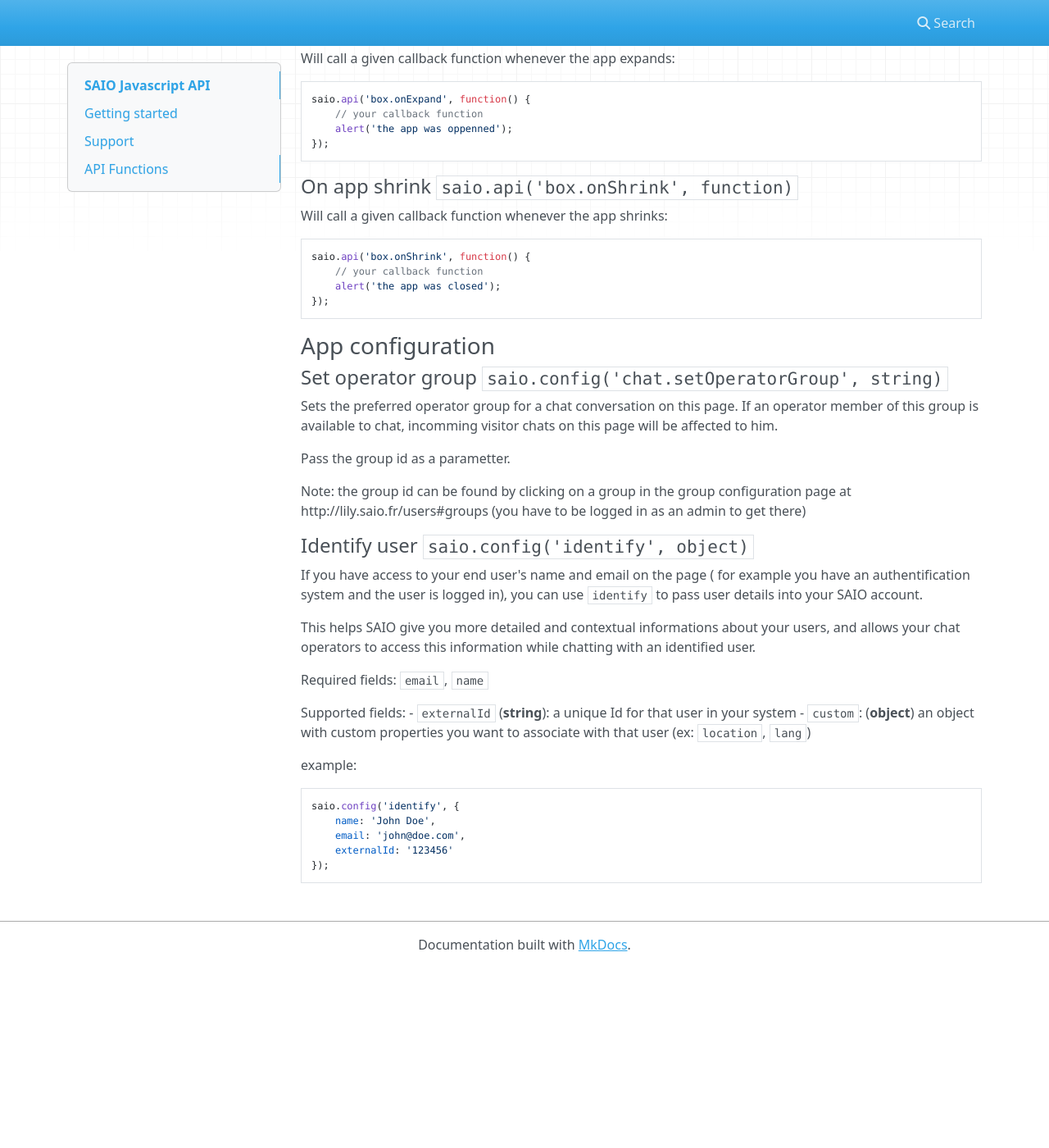
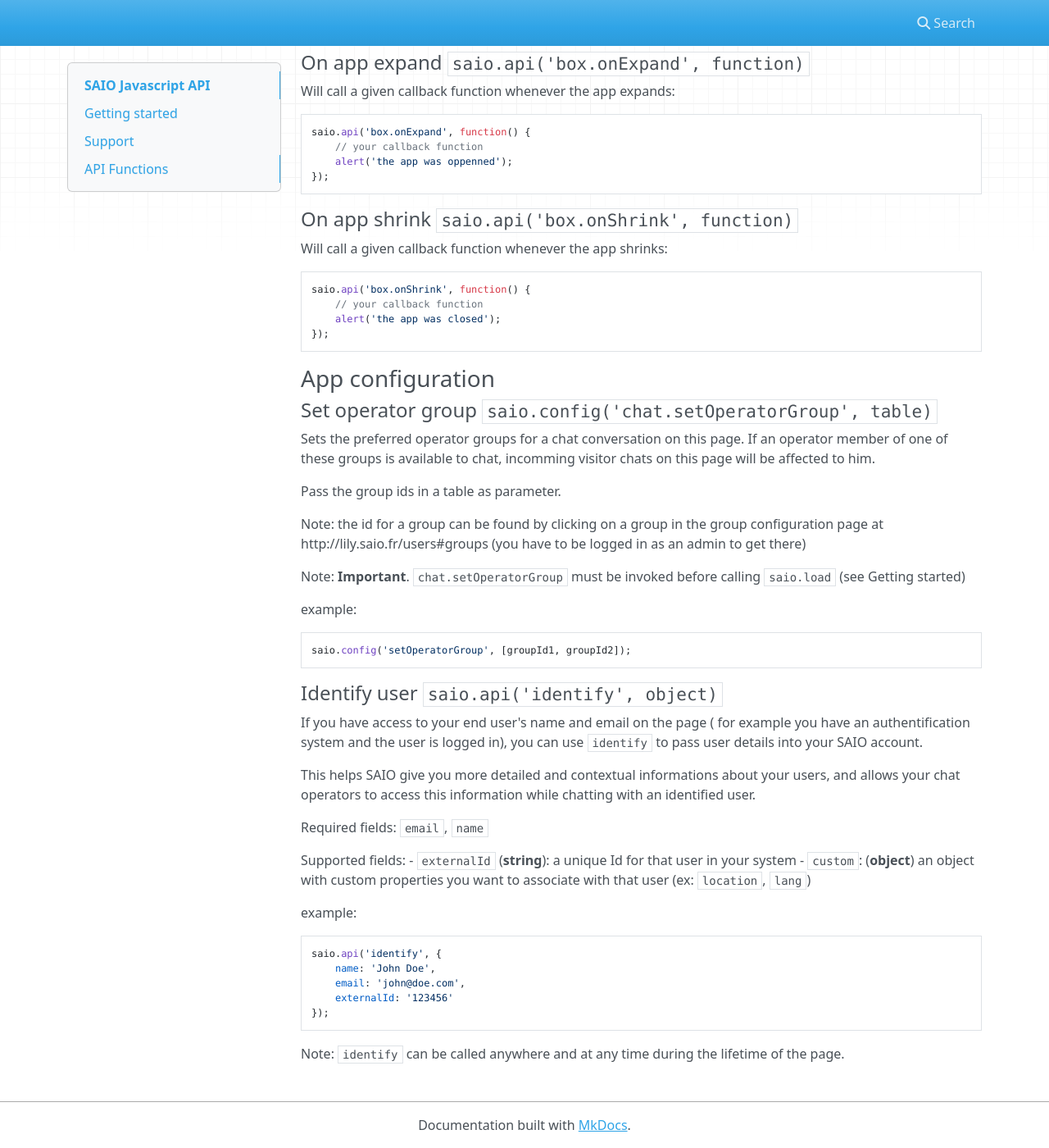
Before and after one commit to saio-fr/apidocs, an MkDocs documentation site: the page built from docs/javascript-api.md, in a window 1280 px wide and 1400 px high, scrolled down 2176 px. Shown: the whole window at 82% size. Built offline with MkDocs 1.6.1, drawn with Linux system fonts in a browser that asks for light colours; nearby versions of some CDN libraries; before the commit the page ends 3356 px from its top, so only the background shows below that; some of the changed text lies outside the part shown.

Commit message:
setOperatorGroup can take multiple groups ids

````diff
--- a/docs/javascript-api.md
+++ b/docs/javascript-api.md
@@ -14,6 +14,8 @@ For `saio.config` API calls, place them just before `saio.load` in the snippet c
 // ⟶ insert saio.config calls here
 saio.load('548053c9a18e2');
 ```
+
+(You can also place `saio.api` calls before `saio.load`)
 
 ## Support
 
@@ -125,15 +127,22 @@ saio.api('box.onShrink', function() {
 
 ### App configuration
 
-#### Set operator group `saio.config('chat.setOperatorGroup', string)`
+#### Set operator group `saio.config('chat.setOperatorGroup', table)`
 
-Sets the preferred operator group for a chat conversation on this page. If an operator member of this group is available to chat, incomming visitor chats on this page will be affected to him.
+Sets the preferred operator groups for a chat conversation on this page. If an operator member of one of these groups is available to chat, incomming visitor chats on this page will be affected to him.
 
-Pass the group id as a parametter.
+Pass the group ids in a table as parameter.
 
-Note: the group id can be found by clicking on a group in the group configuration page at http://lily.saio.fr/users#groups (you have to be logged in as an admin to get there)
+Note: the id for a group can be found by clicking on a group in the group configuration page at http://lily.saio.fr/users#groups (you have to be logged in as an admin to get there)
 
-#### Identify user `saio.config('identify', object)`
+Note: **Important**. `chat.setOperatorGroup` must be invoked before calling `saio.load` (see Getting started)
+
+example:
+``` js
+saio.config('setOperatorGroup', [groupId1, groupId2]);
+```
+
+#### Identify user `saio.api('identify', object)`
 
 If you have access to your end user's name and email on the page ( for example you have an authentification system and the user is logged in), you can use `identify` to pass user details into your SAIO account.
 
@@ -148,9 +157,11 @@ Supported fields:
 example:
 
 ``` js
-saio.config('identify', {
+saio.api('identify', {
 	name: 'John Doe',
 	email: 'john@doe.com',
 	externalId: '123456'
 });
 ```
+
+Note: `identify` can be called anywhere and at any time during the lifetime of the page.
````
